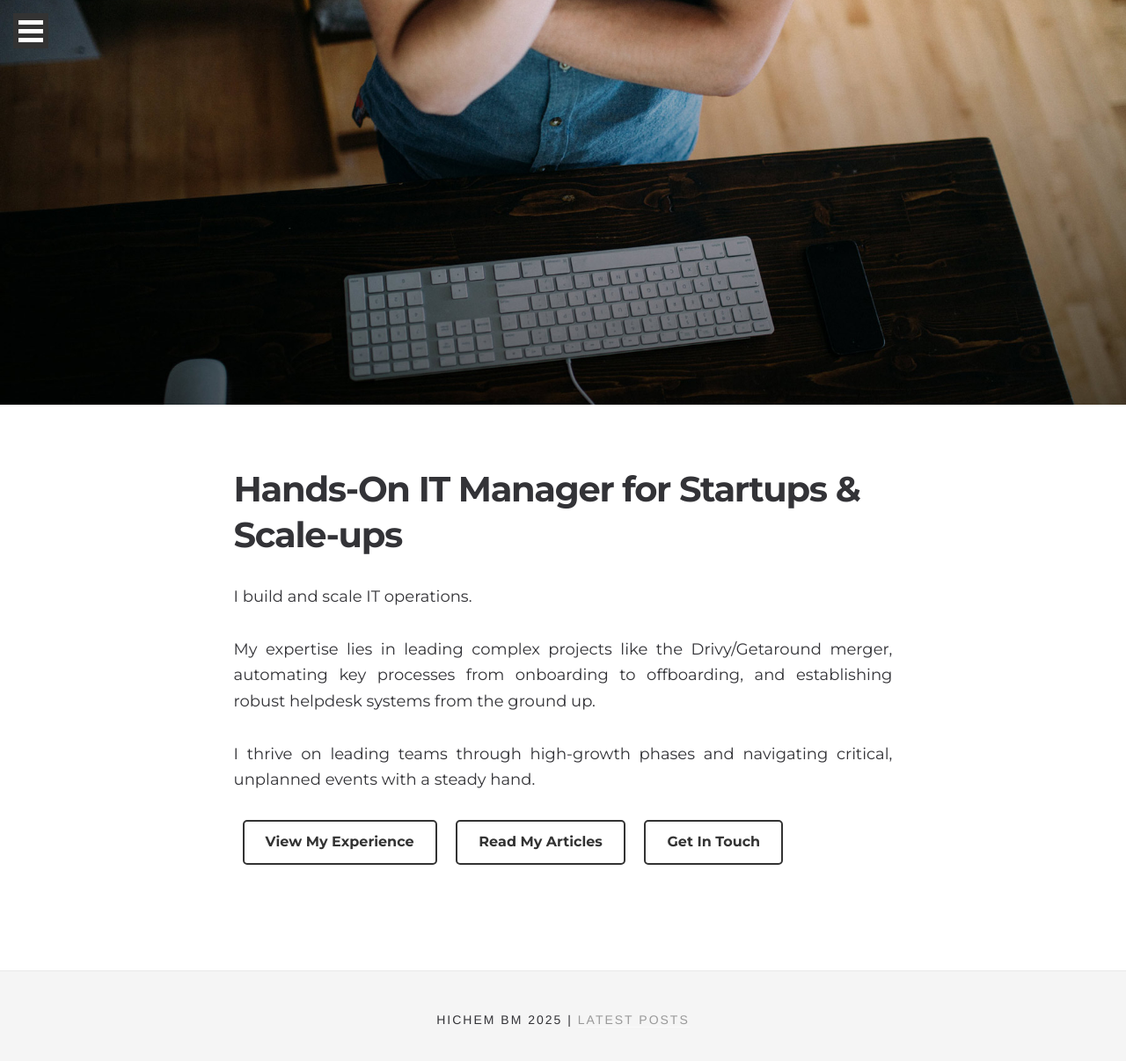
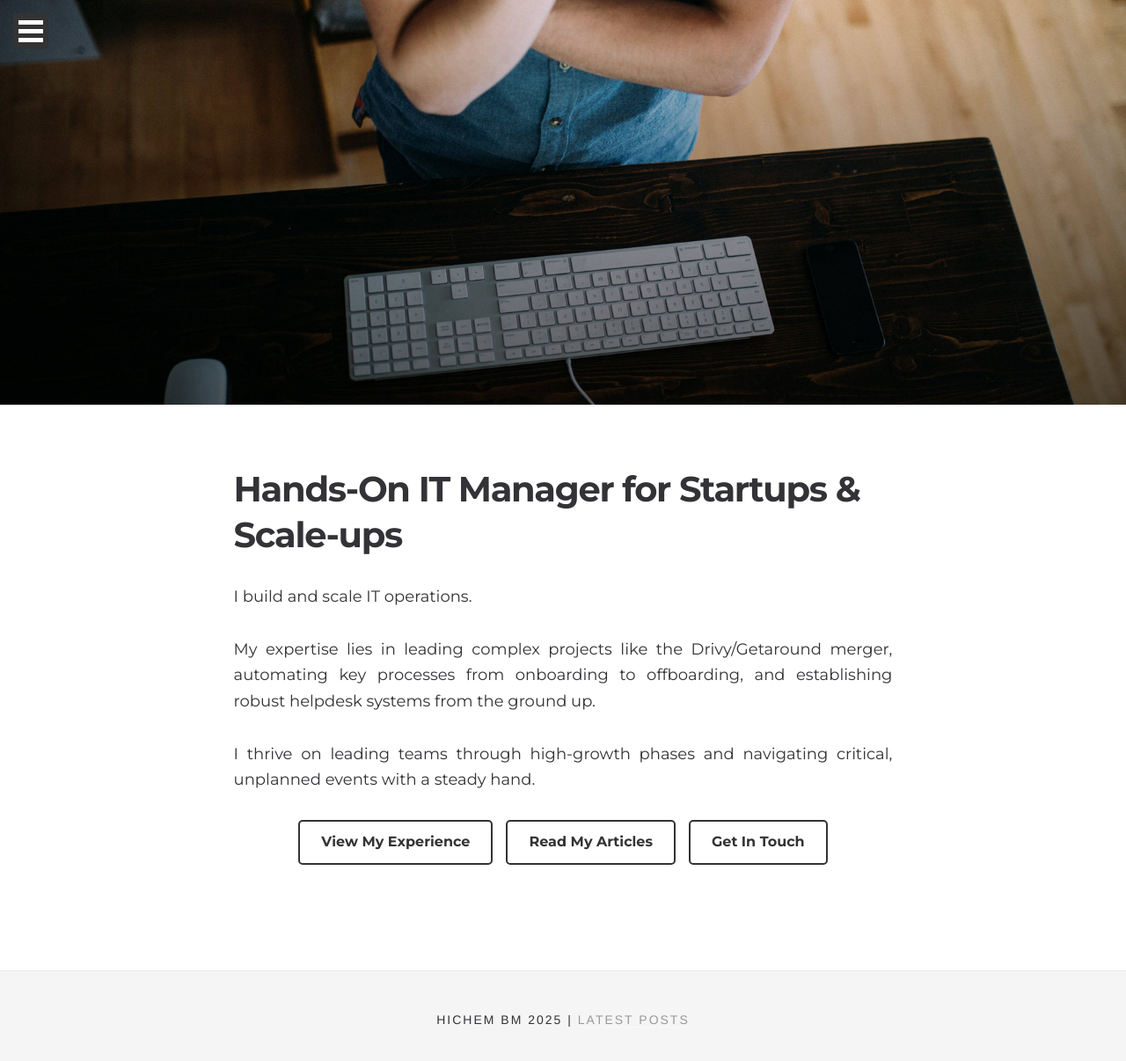
Before and after one commit to HichemBM/hichembm.github.io, a Jekyll site: the page built from index.html, in a window 1280 px wide. Shown: the top 1206 px of the page at 88% size. Built offline with Jekyll 4.4.1, drawn with Linux system fonts in a browser that asks for light colours.

Commit message:
Fix: Make homepage CTA buttons responsive

```diff
--- a/css/main.scss
+++ b/css/main.scss
@@ -115,31 +115,48 @@
 }
 
 /* ==========================================================================
-   Homepage Call-to-Action Buttons
+   Homepage Call-to-Action Buttons (Responsive)
    ========================================================================== */
 
-/* 1. Style the container for the buttons */
+/* 1. Style the container for the buttons using Flexbox */
 .home-ctas {
-  margin-top: 3rem; /* Adds space above the buttons */
+  margin-top: 3rem;
+  display: flex;
+  justify-content: center; /* Center the buttons horizontally */
+  align-items: center;
+  flex-wrap: wrap; /* Allows wrapping on medium-sized screens */
+  gap: 15px; /* Modern way to add space between and below buttons */
 }
 
 /* 2. Style each button */
 .home-ctas .btn {
-  display: inline-block; /* Allows padding and margins */
+  display: inline-block;
   padding: 12px 24px;
-  margin: 0 10px; /* Adds space between buttons */
-  border: 2px solid #333; /* A dark border */
-  border-radius: 5px; /* Rounded corners */
-  background-color: transparent; /* Transparent background */
-  color: #333; /* Dark text color */
-  font-size: 1.6rem; /* Sets a readable font size */
-  font-weight: 700; /* Bolder text */
+  border: 2px solid #333;
+  border-radius: 5px;
+  background-color: transparent;
+  color: #333;
+  font-size: 1.6rem;
+  font-weight: 700;
   text-decoration: none;
-  transition: all 0.2s ease-in-out; /* Smooth transition for hover */
+  transition: all 0.2s ease-in-out;
 }
 
 /* 3. Style the button on hover */
 .home-ctas .btn:hover {
-  background-color: #333; /* Dark background on hover */
-  color: #fff; /* White text on hover */
+  background-color: #333;
+  color: #fff;
 }
+
+/* 4. Responsive styles for mobile and small screens */
+@media (max-width: 768px) {
+  .home-ctas {
+    flex-direction: column; /* Stack the buttons vertically */
+  }
+
+  .home-ctas .btn {
+    width: 80%; /* Give the buttons a consistent width */
+    max-width: 320px; /* Prevent them from being too wide */
+    text-align: center; /* Ensure text is centered */
+  }
+}
```
